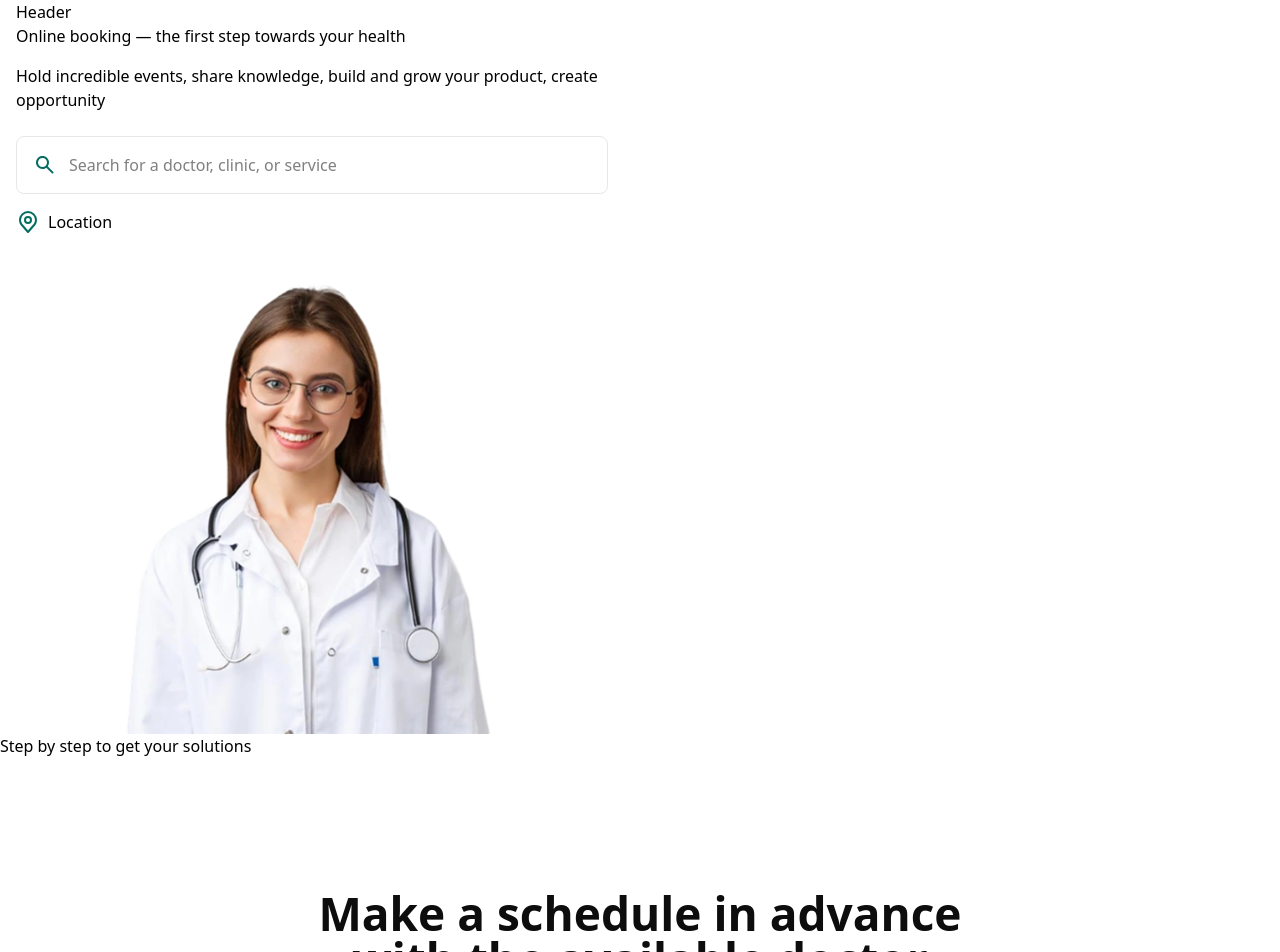
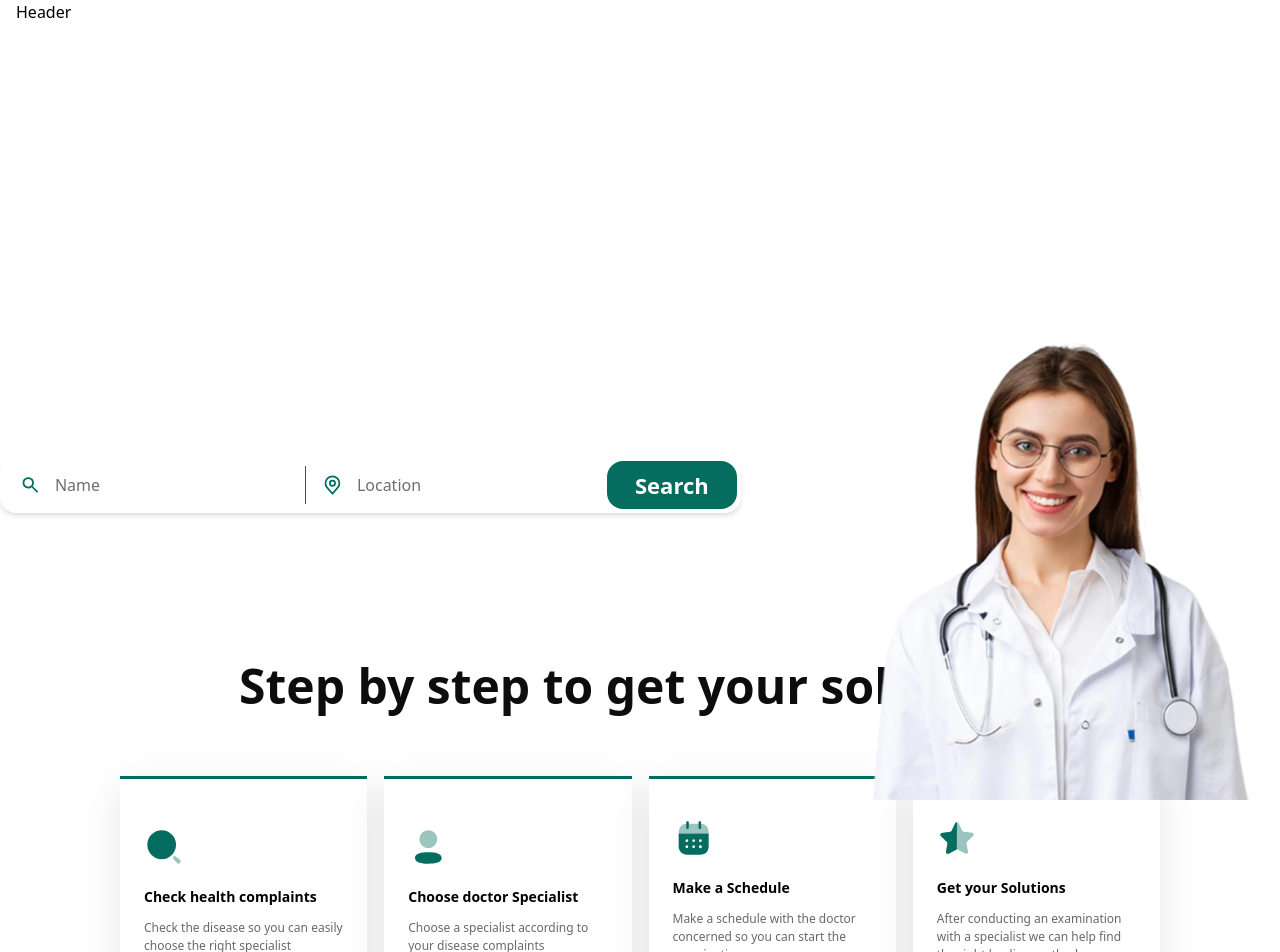
Before and after one commit to medbook-mir/medbook-backend, a Next.js app in the folder frontend/: page /en in a window 1280 px wide. Shown: the top 952 px of the page. Built offline with nearby package versions, Linux system fonts and the light colour scheme.

Commit message:
step solutions section

```diff
--- a/frontend/src/components/home/HeroSection.tsx
+++ b/frontend/src/components/home/HeroSection.tsx
@@ -1,17 +1,54 @@
 "use client";
 
-import React from "react";
-import { HeroLeftSide } from "./HeroLeftSide";
+import { images } from "@/assets";
+import { LocationIcon } from "@/utils/icons/LocationIcon";
+import { SearchIcon } from "@/utils/icons/SearchIcon";
 import Image from "next/image";
-import { images } from "@/assets";
-import { Container } from "@/theme/container";
 
-const HeroSection = () => {
+export default function HeroSection() {
   return (
-    <section className="relative grid grid-cols-1 gap-8 md:grid-cols-2">
-      <Container>
-        <div className="z-10">
-          <HeroLeftSide />
+    <section className="text-white">
+      <div className="max-w-7xl mx-auto flex flex-col-reverse lg:flex-row items-center justify-between gap-10">
+        <div>
+          <h1 className="text-[56px] md:text-5xl font-bold leading-[120%] mb-6 w-[450px]">
+            Online booking — the first step towards your health
+          </h1>
+          <p className="text-white text-[16px] leading-[34px] mb-[100px] w-[400px]">
+            Hold incredible events, share knowledge, build and grow your
+            product, create opportunity
+          </p>
+
+          <div className="bg-white rounded-[16px] h-[56px] overflow-hidden flex items-center shadow-md max-w-full px-[4px]">
+            <div className="flex items-center gap-[14px] px-4 text-gray-500">
+              <SearchIcon />
+              <input
+                type="text"
+                placeholder="Name"
+                className="outline-none py-3 w-full text-black placeholder-[#6E6E6E]"
+              />
+            </div>
+            <div className="border-l border-[#046D5F] h-[38px]"></div>
+            <div className="flex items-center gap-[14px] px-4 text-gray-500">
+              <LocationIcon />
+              <input
+                type="text"
+                placeholder="Location"
+                className="outline-none py-3 w-full text-black placeholder-[#6E6E6E]"
+              />
+            </div>
+            <button className="bg-[#046D5F] hover:bg-teal-600 text-[22px] tracking-[3%] text-white font-semibold px-[28px] h-[48px] rounded-[16px] transition-all cursor-pointer">
+              Search
+            </button>
+          </div>
+        </div>
+
+        <div className="flex-shrink-0">
+          <Image
+            src={images.heroImg}
+            alt="Hero Image"
+            className="absolute bottom-0 right-[15px] w-[400px] h-[500px] object-cover rounded-lg"
+            priority
+          />
         </div>
         <div className="relative hidden md:block">
           <div className="relative h-[500px] w-full">
@@ -24,9 +61,7 @@ const HeroSection = () => {
             />
           </div>
         </div>
-      </Container>
+      </div>
     </section>
   );
-};
-
-export default HeroSection;
+}
--- a/frontend/src/components/home/SolutionsSection.tsx
+++ b/frontend/src/components/home/SolutionsSection.tsx
@@ -1,5 +1,58 @@
+import { Container } from "@/theme/container";
+import { CheckHealthIcon } from "@/utils/icons/CheckHealthIcon";
+import { ChooseDoctorIcon } from "@/utils/icons/ChooseDoctorIcon";
+import { ScheduleIcon } from "@/utils/icons/ScheduleIcon";
+import { SolutionsStarIcon } from "@/utils/icons/SolutionsStarIcon";
+
 const title = "Step by step to get your solutions";
+const steps = [
+  {
+    icon: <CheckHealthIcon />,
+    title: "Check health complaints",
+    description:
+      "Check the disease so you can easily choose the right specialist"
+  },
+  {
+    icon: <ChooseDoctorIcon />,
+    title: "Choose doctor Specialist",
+    description: "Choose a specialist according to your disease complaints"
+  },
+  {
+    icon: <ScheduleIcon />,
+    title: "Make a Schedule",
+    description:
+      "Make a schedule with the doctor concerned so you can start the examination"
+  },
+  {
+    icon: <SolutionsStarIcon />,
+    title: "Get your Solutions",
+    description:
+      "After conducting an examination with a specialist we can help find the right healing method"
+  }
+];
 
 export const SolutionsSection = () => {
-  return <>{title}</>;
+  return (
+    <section className="py-[132px] px-[104px]">
+      <Container>
+        <h2 className="text-[48px] leading-[60px] font-bold tracking-[-2%] text-[#0D0D0D] text-center mb-[60px]">
+          {title}
+        </h2>
+        <div className="mx-auto grid gap-[17px] sm:grid-cols-2 lg:grid-cols-4">
+          {steps.map((step, index) => (
+            <div
+              key={index}
+              className="bg-white px-[24px] w-full h-[226px] rounded-b-[10px] hover:shadow-lg transition-shadow shadow-[0px_10px_40px_0px_#1212121A] border-t-[3px] border-[#046D5F] flex flex-col justify-center"
+            >
+              <div className="mb-4">{step.icon}</div>
+              <h3 className="text-[14px] leading-[28px] tracking-[3%] font-bold mb-2">
+                {step.title}
+              </h3>
+              <p className="text-[12px] text-[#696969]">{step.description}</p>
+            </div>
+          ))}
+        </div>
+      </Container>
+    </section>
+  );
 };
--- /dev/null
+++ b/frontend/src/utils/icons/ChooseDoctorIcon.tsx
@@ -0,0 +1,19 @@
+export const ChooseDoctorIcon = () => (
+  <svg
+    width="41"
+    height="40"
+    viewBox="0 0 41 40"
+    fill="none"
+    xmlns="http://www.w3.org/2000/svg"
+  >
+    <path
+      d="M20.3278 25.291C13.1395 25.291 6.99951 26.4243 6.99951 30.9577C6.99951 35.4927 13.1012 36.666 20.3278 36.666C27.5162 36.666 33.6562 35.5343 33.6562 30.9993C33.6562 26.4643 27.5562 25.291 20.3278 25.291Z"
+      fill="#046D5F"
+    />
+    <path
+      opacity="0.4"
+      d="M20.3278 20.9729C25.2245 20.9729 29.1478 17.0479 29.1478 12.1529C29.1478 7.25789 25.2245 3.33289 20.3278 3.33289C15.4328 3.33289 11.5078 7.25789 11.5078 12.1529C11.5078 17.0479 15.4328 20.9729 20.3278 20.9729Z"
+      fill="#046D5F"
+    />
+  </svg>
+);
--- /dev/null
+++ b/frontend/src/utils/icons/ScheduleIcon.tsx
@@ -0,0 +1,27 @@
+export const ScheduleIcon = () => (
+  <svg
+    width="41"
+    height="40"
+    viewBox="0 0 41 40"
+    fill="none"
+    xmlns="http://www.w3.org/2000/svg"
+  >
+    <path
+      d="M35.6667 15.4283V28.2184C35.6667 33.45 32.3732 36.6666 27.1042 36.6666H14.2126C8.99315 36.6666 5.66681 33.3834 5.66675 28.1168V15.4283H35.6667ZM27.4011 27.318C26.6438 27.3347 26.0342 27.9665 26.0505 28.733C26.0505 29.4997 26.6603 30.1334 27.4177 30.15C28.1915 30.1499 28.8171 29.5163 28.8171 28.733C28.817 27.9516 28.1914 27.3181 27.4177 27.318H27.4011ZM13.8503 27.3004C13.093 27.3354 12.4999 27.9665 12.4998 28.733C12.5327 29.4996 13.1584 30.1019 13.9158 30.067C14.6566 30.0354 15.2493 29.4019 15.2166 28.6354C15.2001 27.8855 14.5912 27.3006 13.8503 27.3004ZM20.6335 27.3004C19.8764 27.3356 19.2841 27.9666 19.2839 28.733C19.3169 29.4997 19.9425 30.102 20.7 30.067C21.4407 30.0352 22.0334 29.4018 22.0007 28.6354C21.9843 27.8854 21.3745 27.3004 20.6335 27.3004ZM13.8669 21.2496C13.1095 21.2846 12.5164 21.9185 12.5164 22.6852C12.5494 23.4501 13.175 24.0512 13.9324 24.0162C14.6732 23.9846 15.2659 23.3518 15.2332 22.5836C15.2167 21.8354 14.6077 21.2499 13.8669 21.2496ZM20.6335 21.2496C19.8763 21.2848 19.2839 21.9186 19.2839 22.6852C19.317 23.4501 19.9426 24.0512 20.7 24.0162C21.4407 23.9844 22.0335 23.3517 22.0007 22.5836C21.9843 21.8353 21.3745 21.2496 20.6335 21.2496ZM27.4177 21.2682C26.6603 21.2849 26.0671 21.9019 26.0671 22.6686V22.6852C26.0837 23.45 26.7094 24.0327 27.4666 24.0162C28.2075 24.0012 28.8004 23.3679 28.7839 22.6012C28.7508 21.8665 28.1584 21.2683 27.4177 21.2682Z"
+      fill="#046D5F"
+    />
+    <path
+      opacity="0.4"
+      d="M5.67236 15.4282C5.69377 14.4499 5.7761 12.5082 5.93087 11.8832C6.72121 8.3682 9.40507 6.13486 13.2415 5.81653H28.0933C31.8968 6.15153 34.6136 8.39986 35.404 11.8832C35.5571 12.4915 35.6394 14.4482 35.6608 15.4282H5.67236Z"
+      fill="#046D5F"
+    />
+    <path
+      d="M14.5082 10.9834C15.2327 10.9834 15.776 10.435 15.776 9.70004V4.61837C15.776 3.88337 15.2327 3.33337 14.5082 3.33337C13.7837 3.33337 13.2404 3.88337 13.2404 4.61837V9.70004C13.2404 10.435 13.7837 10.9834 14.5082 10.9834Z"
+      fill="#046D5F"
+    />
+    <path
+      d="M26.825 10.9834C27.533 10.9834 28.0928 10.435 28.0928 9.70004V4.61837C28.0928 3.88337 27.533 3.33337 26.825 3.33337C26.1005 3.33337 25.5571 3.88337 25.5571 4.61837V9.70004C25.5571 10.435 26.1005 10.9834 26.825 10.9834Z"
+      fill="#046D5F"
+    />
+  </svg>
+);
--- /dev/null
+++ b/frontend/src/utils/icons/SolutionsStarIcon.tsx
@@ -0,0 +1,19 @@
+export const SolutionsStarIcon = () => (
+  <svg
+    width="40"
+    height="40"
+    viewBox="0 0 40 40"
+    fill="none"
+    xmlns="http://www.w3.org/2000/svg"
+  >
+    <path
+      opacity="0.4"
+      d="M21.6272 5.18932L25.338 12.6464C25.6114 13.1867 26.1332 13.5619 26.735 13.6453L35.0701 14.8592C35.5569 14.9276 35.9986 15.1844 36.297 15.5763C36.5921 15.9631 36.7188 16.4534 36.6471 16.9353C36.5888 17.3355 36.4004 17.7057 36.112 17.9892L30.0724 23.8438C29.6306 24.2523 29.4306 24.8577 29.5372 25.4496L31.0242 33.6805C31.1826 34.6743 30.5241 35.6115 29.5372 35.7999C29.1305 35.8649 28.7137 35.7965 28.347 35.6098L20.9121 31.7361C20.3603 31.4577 19.7085 31.4577 19.1567 31.7361L11.7218 35.6098C10.8082 36.095 9.67631 35.7649 9.16787 34.8644C8.9795 34.5059 8.91281 34.0973 8.97449 33.6988L10.4615 25.4663C10.5682 24.876 10.3665 24.2673 9.92637 23.8588L3.88674 18.0075C3.16825 17.3138 3.14658 16.1716 3.83839 15.4529C3.85339 15.4379 3.87007 15.4212 3.88674 15.4045C4.17346 15.1127 4.55021 14.9276 4.95696 14.8792L13.2921 13.6636C13.8922 13.5786 14.414 13.2067 14.6891 12.6631L18.2665 5.18932C18.5849 4.54899 19.245 4.15045 19.9619 4.16713H20.1852C20.807 4.24217 21.3488 4.62736 21.6272 5.18932Z"
+      fill="#046D5F"
+    />
+    <path
+      d="M19.9867 31.5285C19.6639 31.5385 19.3494 31.6252 19.0665 31.7804L11.6679 35.6452C10.7626 36.0772 9.67931 35.7419 9.17176 34.8762C8.98372 34.5226 8.91549 34.1173 8.97873 33.7203L10.4564 25.5052C10.5563 24.9081 10.3566 24.3009 9.92227 23.8805L3.87994 18.0308C3.16271 17.3285 3.1494 16.1759 3.85165 15.457C3.86163 15.447 3.86995 15.4386 3.87994 15.4303C4.16616 15.1467 4.53559 14.9599 4.93331 14.9015L13.2754 13.6738C13.8795 13.5971 14.4037 13.2201 14.6699 12.673L18.296 5.10516C18.6405 4.49466 19.3011 4.13102 20 4.16939C19.9867 4.6648 19.9867 31.1915 19.9867 31.5285Z"
+      fill="#046D5F"
+    />
+  </svg>
+);
```
